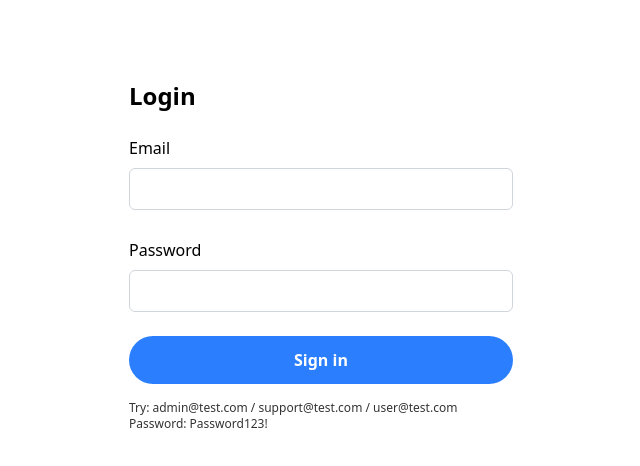
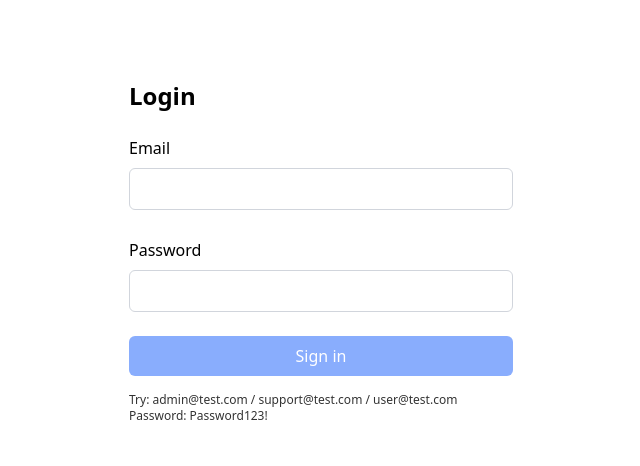
Before and after one commit to bconti123/incident-tracking-system, a Next.js app: page /login in a window 1280 px wide. Shown: the top 466 px of the page, without its empty margins (319-959 px from the left). Built offline with nearby package versions, Linux system fonts and the light colour scheme.

Commit message:
feat(ui): add reusable Button component and improve login form styling

```diff
--- a/app/login/page.tsx
+++ b/app/login/page.tsx
@@ -28,10 +28,11 @@ export default function LoginPage() {
       />
 
       <Button
-        variant="primary"
         style={{ width: "100%" }}
         onClick={() => signIn("credentials", { email, password, callbackUrl: "/app" })}
-        className="w-full bg-blue-500 hover:bg-blue-600 text-white font-semibold py-3 px-4 rounded-full flex items-center justify-center"
+        variant="primary"
+        size="md"
+        disabled={!email || !password}
       >
         Sign in
       </Button>
--- a/components/ui/Button.tsx
+++ b/components/ui/Button.tsx
@@ -1,24 +1,37 @@
+type ButtonProps = React.ButtonHTMLAttributes<HTMLButtonElement> & {
+  variant?: 'primary' | 'secondary' | 'danger' | 'warning' | 'success' | 'info';
+  size?: 'sm' | 'md' | 'lg';
+};
 
+const VARIANTS = {
+  primary: "bg-blue-600 text-white hover:bg-blue-700 focus:ring-blue-500 ",
+  secondary: "bg-gray-600 text-white hover:bg-gray-700 focus:ring-gray-500 ",
+  danger: "bg-red-600 text-white hover:bg-red-700 focus:ring-red-500 ",
+  warning: "bg-yellow-500 text-black hover:bg-yellow-600 focus:ring-yellow-400 ",
+  success: "bg-green-600 text-white hover:bg-green-700 focus:ring-green-500 ",
+  info: "bg-teal-600 text-white hover:bg-teal-700 focus:ring-teal-500 ",
+} as const;
 
-type ButtonProps = {
-    children: React.ReactNode;
-    variant?: 'primary' | 'secondary' | 'danger';
-    size?: 'sm' | 'md' | 'lg';
-    className?: string;
-    onClick?: () => void;
-    [key: string]: any;
-};
+const SIZES = {
+  sm: "px-3 py-1 text-sm ",
+  md: "px-4 py-2 text-base ",
+  lg: "px-5 py-3 text-lg ",
+} as const;
 
 export const Button = ({
   children,
   variant = "primary",
   size = "md",
-  className,
+  className = "",
   ...props
 }: ButtonProps) => {
+
+  const base = "rounded-md focus:outline-none focus:ring-2 focus:ring-offset-2 " +
+    "disabled:opacity-50 disabled:cursor-not-allowed ";
+
   return (
     <button
-      {...props} className={className}>
+      {...props} className={`${base} ${VARIANTS[variant]} ${SIZES[size]} ${className}`.trim()}>
       {children}
     </button>
   )
```
